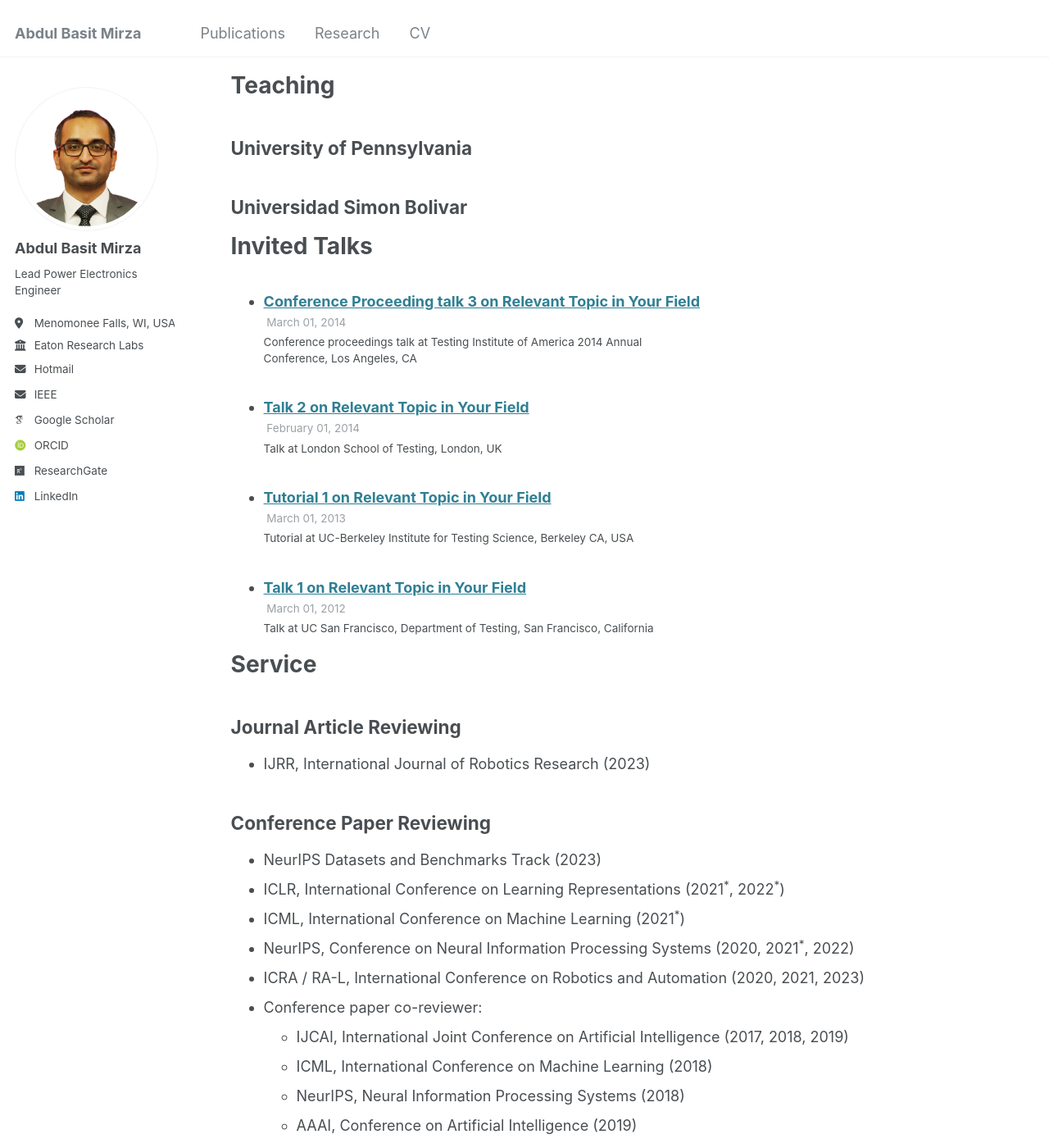
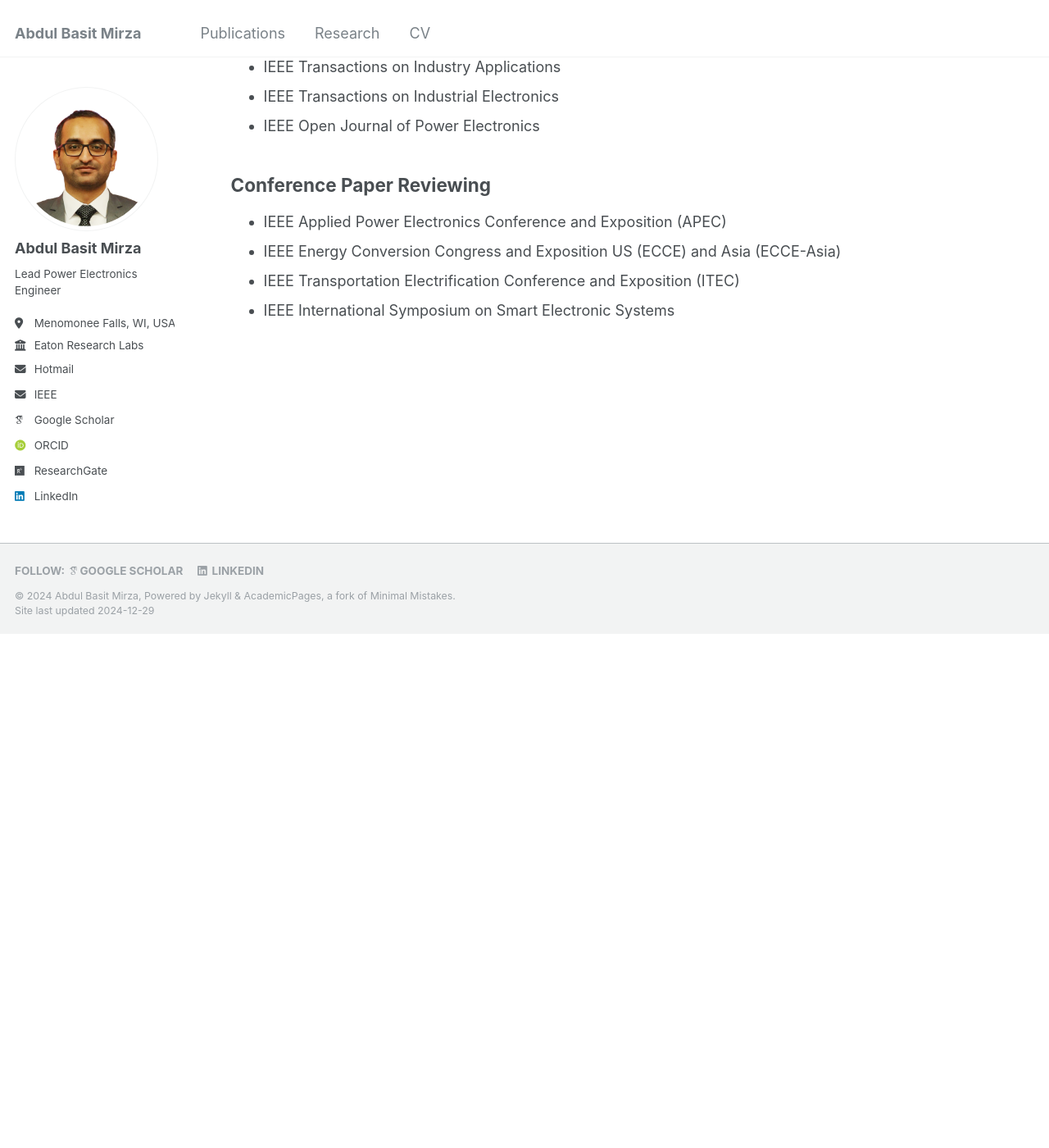
Before and after one commit to AbdulBasitMirza/abdulbasitmirza.github.io, a Jekyll site: the page built from _pages/cv.md, in a window 1280 px wide and 1400 px high, scrolled down 3011 px. Shown: the whole window at 82% size. Built offline with Jekyll 4.4.1, drawn with Linux system fonts in a browser that asks for light colours; some web fonts are replaced; after the commit the page ends 3784 px from its top, so only the background shows below that; some of the changed text lies outside the part shown.

Commit message:
Update cv.md

```diff
--- a/_pages/cv.md
+++ b/_pages/cv.md
@@ -6,7 +6,7 @@ author_profile: true
 redirect_from:
   - /resume
 ---
-See the full PDF version [here](/files/CVJorgeAMendez.pdf).
+See the full PDF version [here](/files/Abdul_Basit_Mirza_CV.pdf).
 {% include base_path %}
 
 Education
@@ -15,22 +15,11 @@ Education
 * M.Sc. in Electrical Engineering, Stony Brook University, NY, USA, 2022
 * B.Sc. in Electrical Engineering (Honours), University of Engineering and Technology, Lahore, Pakistan, 2018
 
-Other Research Appointments
+Work & Research Experience
 ======
-* Summer 2021: Research Intern
-  * Facebook AI Research, NYC
-  * Topics: mixture of experts models
-  * Supervisor: [Arthur Szlam](https://scholar.google.com/citations?user=u3-FxUgAAAAJ&hl=en) and [Ludovic Denoyer](http://www-connex.lip6.fr/~denoyer/wordpress/)
-
-* Summer 2020: Research Intern
-  * Microsoft Research, Montreal
-  * Topics: lifelong learning, reinforcement learning, compositionality
-  * Supervisor: [Harm van Seijen](https://www.microsoft.com/en-us/research/people/havansei/)
-
-* Summer 2019: Research Intern
-  * Facebook AI
-  * Topics: conversational AI, reinforcement learning, multidomain learning
-  * Supervisor: [Alborz Geramifard](http://alborz-geramifard.com/Homepage/Welcome.html) and [Mohammad Ghavamzadeh](http://chercheurs.lille.inria.fr/~ghavamza/my_website/About_Me.html)
+* August 2024 – Present: Lead Engineer Power Electronics
+  * Eaton Research Labs, Menomonee Falls, WI, USA
+    * Topics: mixture of experts models
 
 
 Publications
@@ -51,7 +40,6 @@ Journal Articles
       {% include archive-single-publication-cv.html %}
     {% endif %}
   {% endfor %}</ul>
-
 
 Conference Papers
 -----
@@ -78,58 +66,23 @@ Theses
   {% endfor %}</ul>
 
 
-Teaching
-======
-
-University of Pennsylvania
-------
-  <ul>{% for post in site.teaching reversed %}
-    {% if post.venue == "University of Pennsylvania" %}
-      {% include archive-single-teaching-cv.html %}
-    {% endif %}
-  {% endfor %}</ul>
-
-Universidad Simon Bolivar
-------
-  <ul>{% for post in site.teaching reversed %}
-    {% if post.venue == "Universidad Simon Bolivar" %}
-      {% include archive-single-teaching-cv.html %}
-    {% endif %}
-  {% endfor %}</ul>
-
-Invited Talks
-======
-
-  <ul>{% for post in site.talks  reversed %}
-    {% include archive-single-talk-cv.html %}
-  {% endfor %}</ul>
-
 Service
 ======
 
 Journal Article Reviewing
 ----
-* IJRR, International Journal of Robotics Research (2023)
+* IEEE Transactions on Power Electronics
+* IEEE Journal of Emerging and Selected Topics in Power Electronics
+* IEEE Transactions on Transportation Electrification
+* IEEE Transactions on Components, Packaging and Manufacturing Technology
+* IEEE Transactions on Electromagnetic Compatibility
+* IEEE Transactions on Industry Applications
+* IEEE Transactions on Industrial Electronics
+* IEEE Open Journal of Power Electronics
 
 Conference Paper Reviewing
 ----
-* NeurIPS Datasets and Benchmarks Track (2023)
-* ICLR, International Conference on Learning Representations (2021<sup>\*</sup>, 2022<sup>\*</sup>)
-* ICML, International Conference on Machine Learning (2021<sup>\*</sup>)
-* NeurIPS, Conference on Neural Information Processing Systems (2020, 2021<sup>\*</sup>, 2022)
-* ICRA / RA-L, International Conference on Robotics and Automation (2020, 2021, 2023)
-* Conference paper co-reviewer:
-  * IJCAI, International Joint Conference on Artificial Intelligence (2017, 2018, 2019)
-  * ICML, International Conference on Machine Learning (2018)
-  * NeurIPS, Neural Information Processing Systems (2018)
-  * AAAI, Conference on Artificial Intelligence (2019)
-
-<sup>\*</sup>Outstanding reviewer
-
-Workshop Proposal Reviewing
-----
-* AAAI, Conference on Artificial Intelligence (2021)
-
-Workshop Paper Reviewing
-----
-* InterNLP Workshop at NeurIPS (2022)
+* IEEE Applied Power Electronics Conference and Exposition (APEC)
+* IEEE Energy Conversion Congress and Exposition US (ECCE) and Asia (ECCE-Asia)
+* IEEE Transportation Electrification Conference and Exposition (ITEC)
+* IEEE International Symposium on Smart Electronic Systems
```
